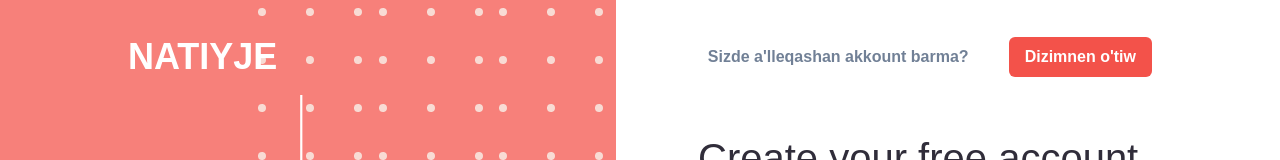
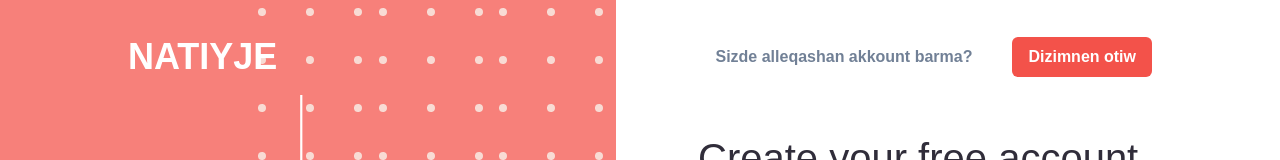
Before and after one commit to Ikhlasdev17/natiyje-client, a Next.js app: page /register in a window 1280 px wide. Shown: the top 160 px of the page. Built offline with nearby package versions, Linux system fonts and the light colour scheme.

Commit message:
course detailed page started

```diff
--- a/src/page-components/login-page-component/login-page-component.tsx
+++ b/src/page-components/login-page-component/login-page-component.tsx
@@ -63,14 +63,14 @@ const LoginPageComponent = () => {
 						variant={'link'}
 						onClick={() => router.push('/login')}
 					>
-						Sizde a'lleqashan akkount barma?
+						Sizde alleqashan akkount barma?
 					</Button>
 					<Button
 						colorScheme='brand'
 						variant={'solid'}
 						onClick={() => router.push('/register')}
 					>
-						Dizimnen o'tiw
+						Dizimnen otiw
 					</Button>
 				</HStack>
 			</Flex>
--- a/src/page-components/register-page-component/register-page-component.tsx
+++ b/src/page-components/register-page-component/register-page-component.tsx
@@ -56,7 +56,7 @@ const RegisterPageComponent = () => {
 
 				<HStack spacing={'40px'}>
 					<Button variant={'link'} onClick={() => router.push('/login')}>
-						Sizde a'lleqashan akkount barma?
+						Sizde alleqashan akkount barma?
 					</Button>
 					<Button
 						display={{
@@ -66,7 +66,7 @@ const RegisterPageComponent = () => {
 						colorScheme='brand'
 						variant={'solid'}
 					>
-						Dizimnen o'tiw
+						Dizimnen otiw
 					</Button>
 				</HStack>
 			</Flex>
@@ -175,7 +175,7 @@ const RegisterPageComponent = () => {
 									variant={'link'}
 									onClick={() => router.push('/login')}
 								>
-									Sizde a'lleqashan akkount barma?
+									Sizde alleqashan akkount barma?
 								</Button>
 							</Stack>
 						</Form>
```
